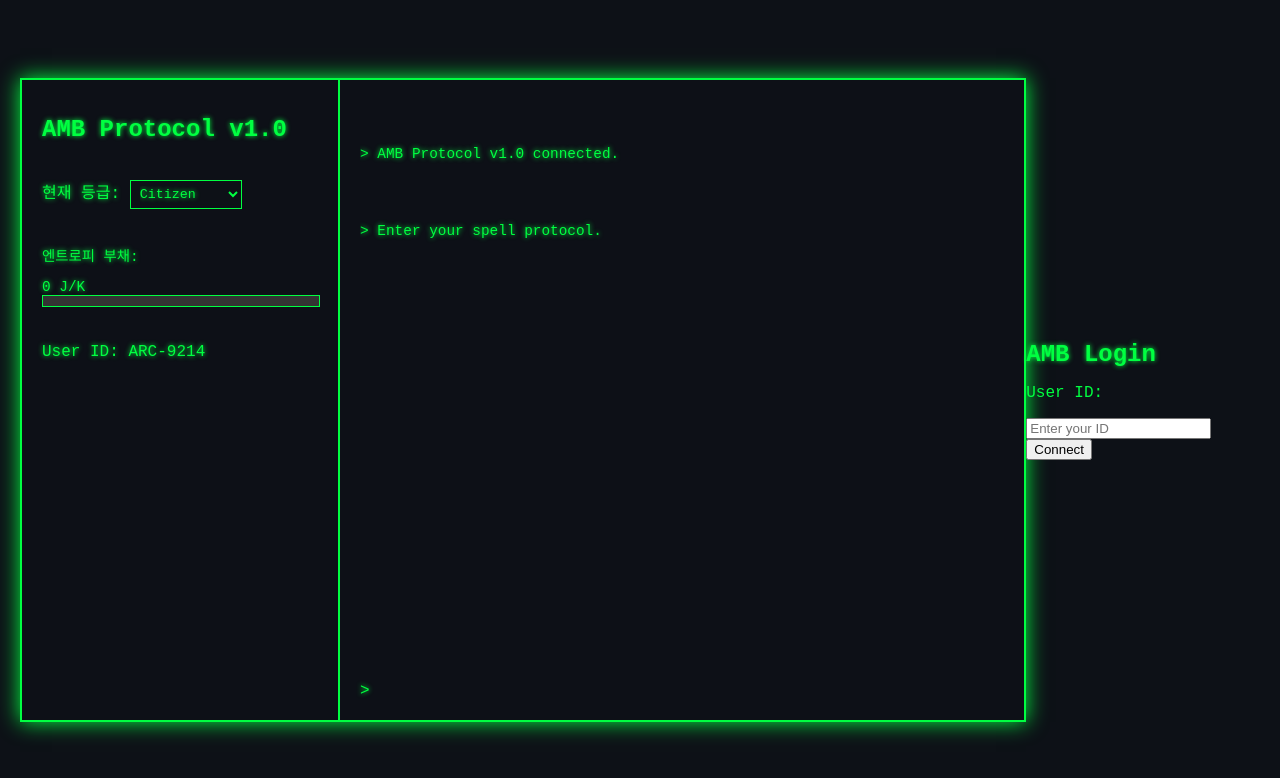
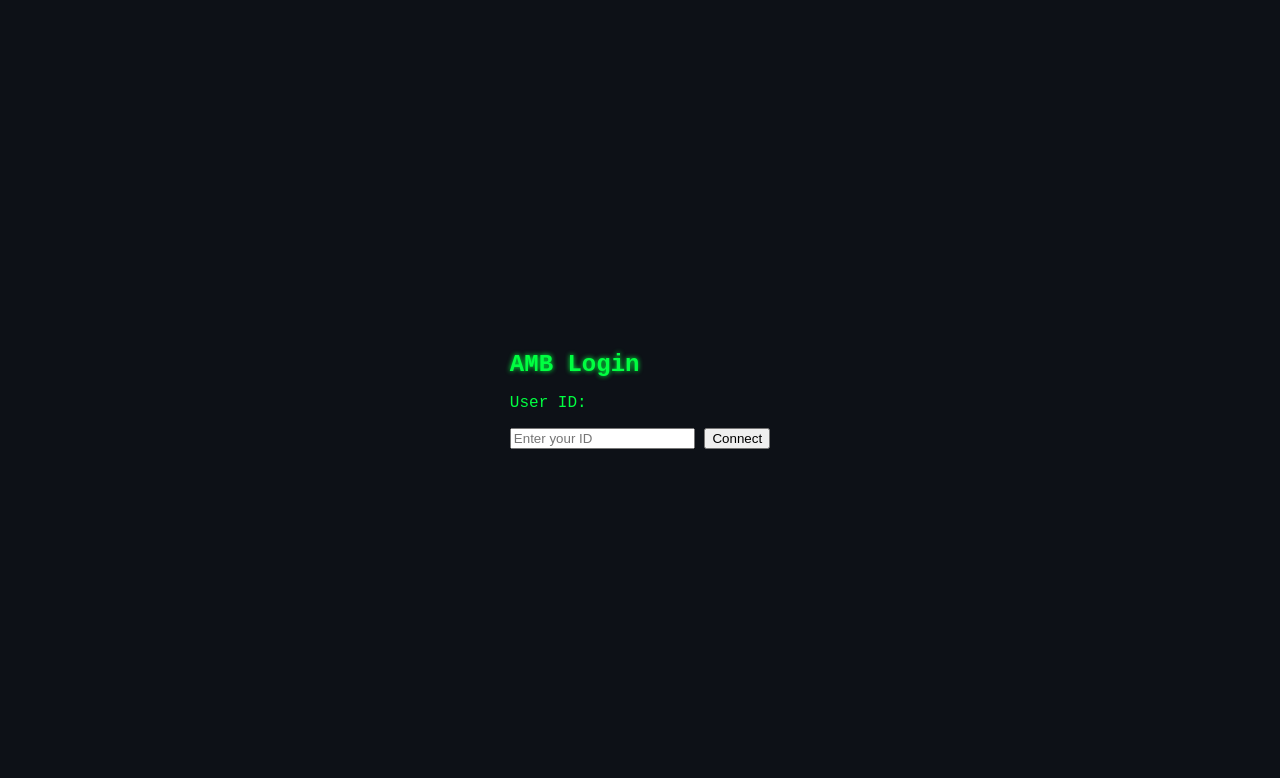
Before and after one commit to nos06/arcana, a plain HTML site: page index.html in a window 1280 px wide. Drawn offline with Linux system fonts and the light colour scheme.

Commit message:
Update style.css

```diff
--- a/style.css
+++ b/style.css
@@ -1,6 +1,6 @@
 body {
     background-color: #0d1117;
-    color: #00ff41;
+    color: var(--neon-color);
     font-family: 'Courier New', Courier, monospace;
     margin: 0;
     padding: 20px;
@@ -9,22 +9,23 @@ body {
     align-items: center;
     min-height: 100vh;
     box-sizing: border-box;
+
 }
 
 .container {
-    display: flex;
+    display: none;
     width: 90%;
     max-width: 1200px;
     height: 80vh;
-    border: 2px solid #00ff41;
-    box-shadow: 0 0 20px #00ff41;
+    border: 2px solid var(--neon-color);
+    box-shadow: 0 0 20px var(--neon-color);
     background-color: rgba(13, 17, 23, 0.8);
 }
 
 .info-panel {
     width: 30%;
     padding: 20px;
-    border-right: 2px solid #00ff41;
+    border-right: 2px solid var(--neon-color);
     display: flex;
     flex-direction: column;
     gap: 20px;
@@ -39,13 +40,13 @@ body {
 
 h1 {
     font-size: 1.5em;
-    text-shadow: 0 0 5px #00ff41;
+    text-shadow: 0 0 5px var(--neon-color);
 }
 
 .grade-selector select {
     background-color: #0d1117;
-    color: #00ff41;
-    border: 1px solid #00ff41;
+    color: var(--neon-color);
+    border: 1px solid var(--neon-color);
     padding: 5px;
     font-family: 'Courier New', Courier, monospace;
 }
@@ -58,7 +59,7 @@ h1 {
     width: 100%;
     height: 10px;
     background-color: #333;
-    border: 1px solid #00ff41;
+    border: 1px solid var(--neon-color);
 }
 
 .debt-bar {
@@ -89,7 +90,7 @@ h1 {
 #input {
     background-color: transparent;
     border: none;
-    color: #00ff41;
+    color: var(--neon-color);
     font-family: 'Courier New', Courier, monospace;
     width: 100%;
     outline: none;
```
